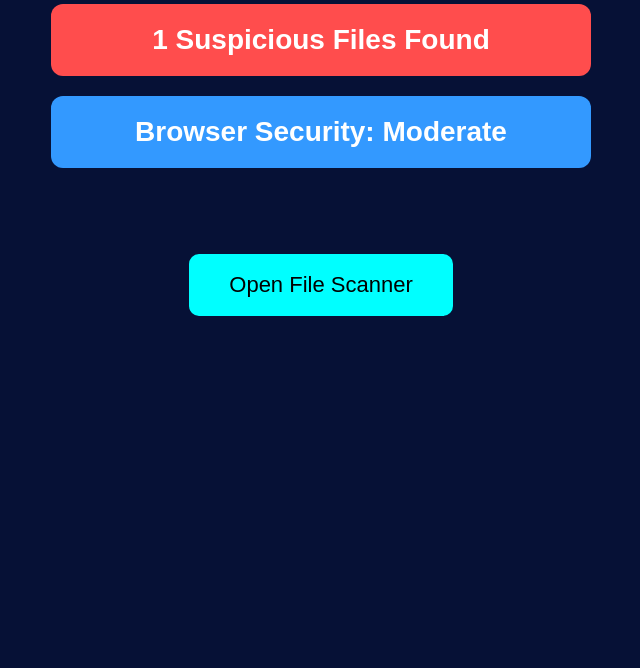
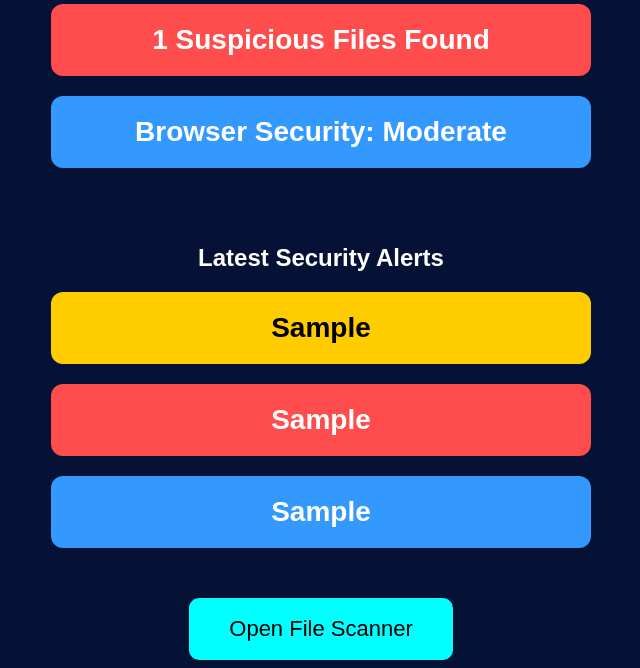
Before and after one commit to f2024408136-coder/CyberGuardian, a Flask app: template templates/dashboard.html in a window 1280 px wide. Shown: the part 394-1062 px from the top of the page, without its empty margins (319-959 px from the left). Before the commit the page ends 710 px from the top, so only its background shows below. Run offline with Flask 3, Linux system fonts and the light colour scheme; the template is opened without the code that fills it: most values are stand-ins (such as "Sample title", 1, 10 or a date in 2020).

Commit message:
Implemented cybersecurity alerts scraping using BeautifulSoup

```diff
--- a/app.py
+++ b/app.py
@@ -2,6 +2,8 @@ from flask import Flask, render_template, request
 import sqlite3
 import re
 import os
+import requests
+from bs4 import BeautifulSoup
 
 suspicious_count = 0
 
@@ -111,15 +113,36 @@ def login():
             return "Invalid Email or Password"
 
     return render_template('login.html')
-
 @app.route('/dashboard')
 def dashboard():
 
+    try:
+
+        url = "https://thehackernews.com"
+
+        response = requests.get(url)
+
+        soup = BeautifulSoup(response.text, "html.parser")
+
+        headlines = soup.find_all("h2")
+
+        threat1 = headlines[0].text.strip()
+        threat2 = headlines[1].text.strip()
+        threat3 = headlines[2].text.strip()
+
+    except:
+
+        threat1 = "Unable to Fetch Security Alerts"
+        threat2 = "Check Internet Connection"
+        threat3 = "Try Again Later"
+
     return render_template(
         'dashboard.html',
-        suspicious_count=suspicious_count
+        suspicious_count=suspicious_count,
+        threat1=threat1,
+        threat2=threat2,
+        threat3=threat3
     )
-
 
 # FILE SCANNER
 @app.route('/scanner', methods=['GET', 'POST'])
--- a/templates/dashboard.html
+++ b/templates/dashboard.html
@@ -26,29 +26,35 @@
     <h3>Security Status</h3>
 
     <div class="alert-box warning">
-
-    2 Weak Passwords Detected
-
+        2 Weak Passwords Detected
     </div>
 
     <div class="alert-box danger">
-
-    {{ suspicious_count }} Suspicious Files Found
-
+        {{ suspicious_count }} Suspicious Files Found
     </div>
 
     <div class="alert-box moderate">
-
-    Browser Security: Moderate
-
+        Browser Security: Moderate
     </div>
 
     <br><br>
 
+    <h2>Latest Security Alerts</h2>
+
+    <div class="alert-box warning">
+        {{ threat1 }}
+    </div>
+
+    <div class="alert-box danger">
+        {{ threat2 }}
+    </div>
+
+    <div class="alert-box moderate">
+        {{ threat3 }}
+    </div>
+
     <a href="/scanner">
-
         <button>Open File Scanner</button>
-
     </a>
 
 </body>
```
